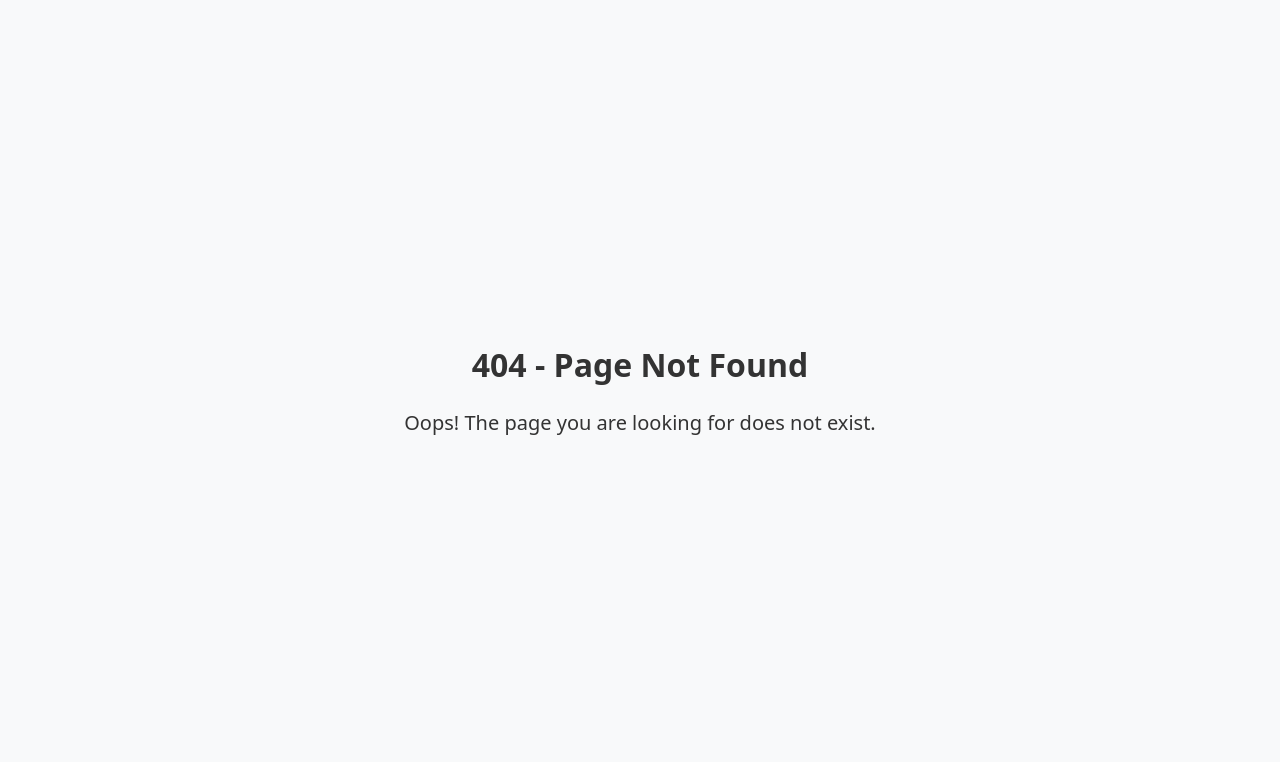
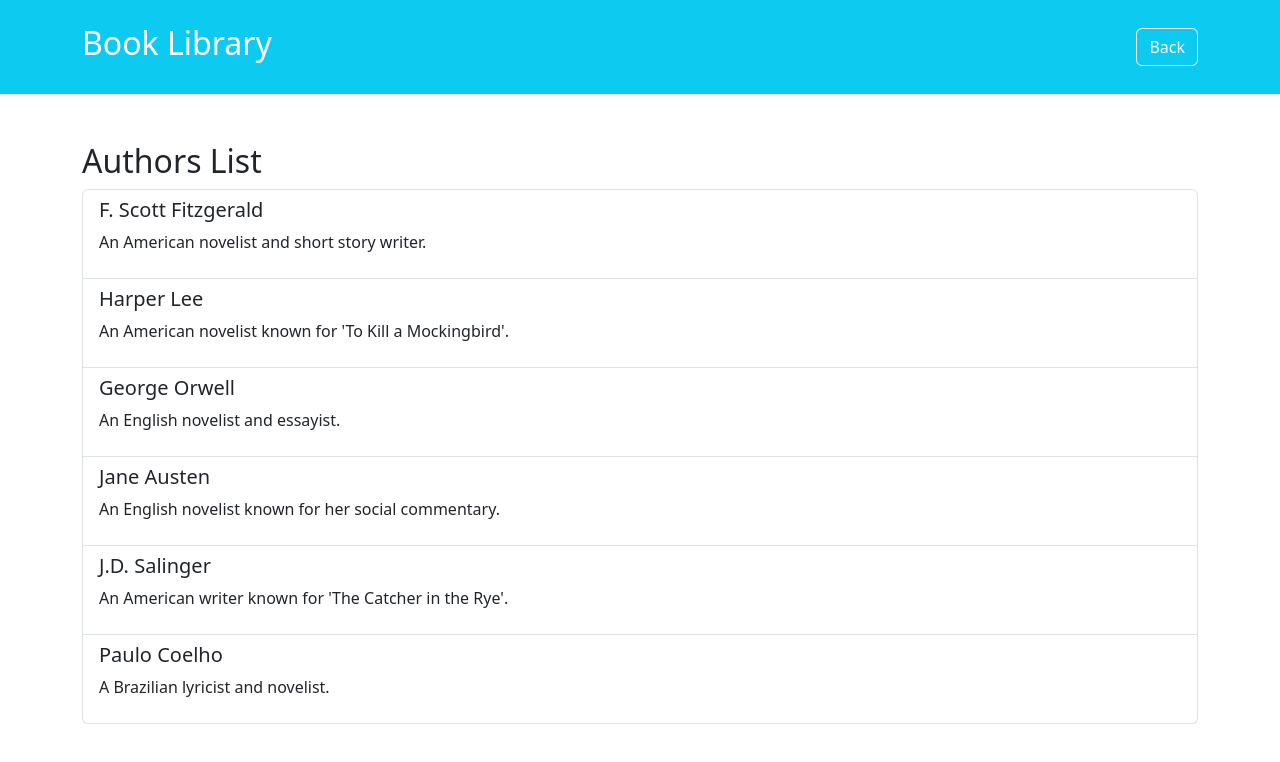
Before and after one commit to hamzasheraz/bookLibrary, a Next.js app: page /authors in a window 1280 px wide. Before the commit this address had no page. Shown: the top 762 px of the page. Built offline with nearby package versions, Linux system fonts and the light colour scheme.

Commit message:
Authors page added

```diff
--- a/helper/index.js
+++ b/helper/index.js
@@ -18,4 +18,8 @@ export async function getAllGenres() {
     return genres;
 }
 
+export async function getAllAuthor(){
+    return authors;
+}
+
 export { books, genres, authors };
--- a/package.json
+++ b/package.json
@@ -18,7 +18,8 @@
     "lucide-react": "^0.453.0",
     "next": "14.2.15",
     "react": "^18",
-    "react-dom": "^18"
+    "react-dom": "^18",
+    "swr": "^2.2.5"
   },
   "devDependencies": {
     "@babel/plugin-proposal-private-property-in-object": "^7.21.11",
--- /dev/null
+++ b/pages/authors/index.js
@@ -0,0 +1,38 @@
+import useSWR from 'swr';
+import Footer from "@/components/layout/footer";
+import Navbar from "@/components/layout/navbar";
+import { getAllAuthor } from '@/helper';
+
+const fetchAuthors = async () => {
+  const response = await getAllAuthor();
+  if (!response) {
+    throw new Error('Failed to fetch authors');
+  }
+  return response;
+};
+
+const AuthorsPage = () => {
+  const { data: authors, error } = useSWR('/api/authors', fetchAuthors);
+
+  if (!authors) return <div>Loading authors...</div>;
+  if (error) return <div>Failed to load authors: {error.message}</div>;
+
+  return (
+    <div>
+      <Navbar route='/' name='Back' />
+      <div className="container mt-5">
+        <h2>Authors List</h2>
+        <ul className="list-group">
+          {authors.map((author) => (
+            <li key={author.id} className="list-group-item">
+              <h5>{author.name}</h5>
+              <p>{author.biography}</p>
+            </li>
+          ))}
+        </ul>
+      </div>
+    </div>
+  );
+};
+
+export default AuthorsPage;
```
Also changed, not shown: 1 other file (tests, documents, lock files or other folders).
